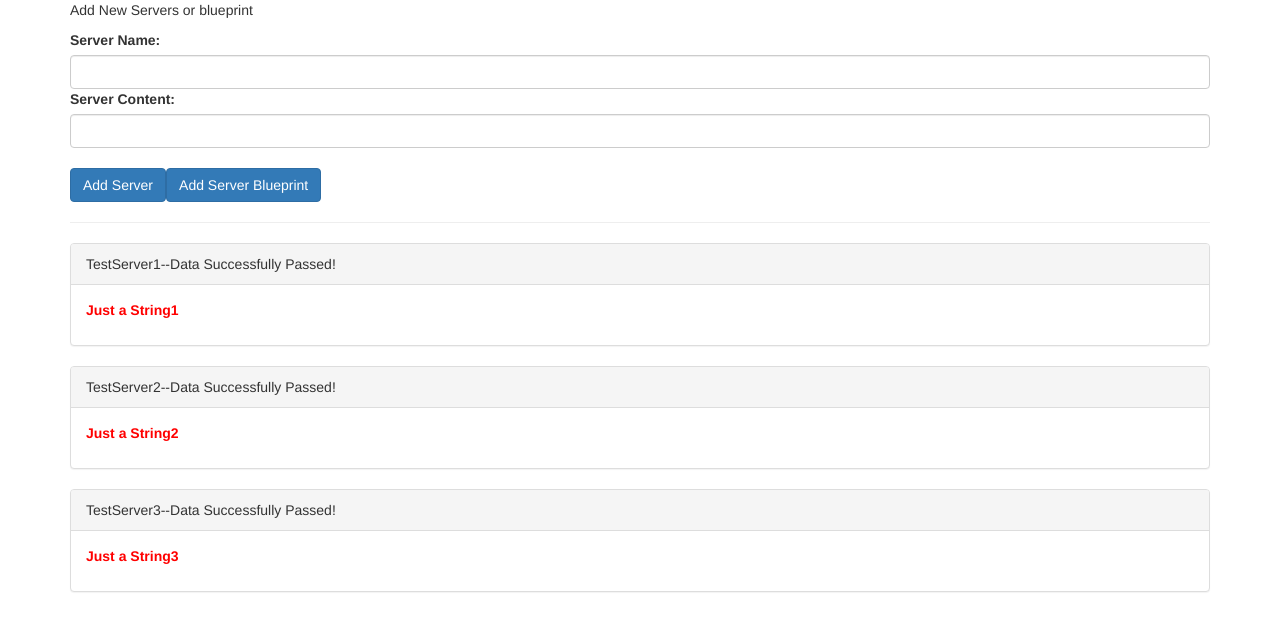
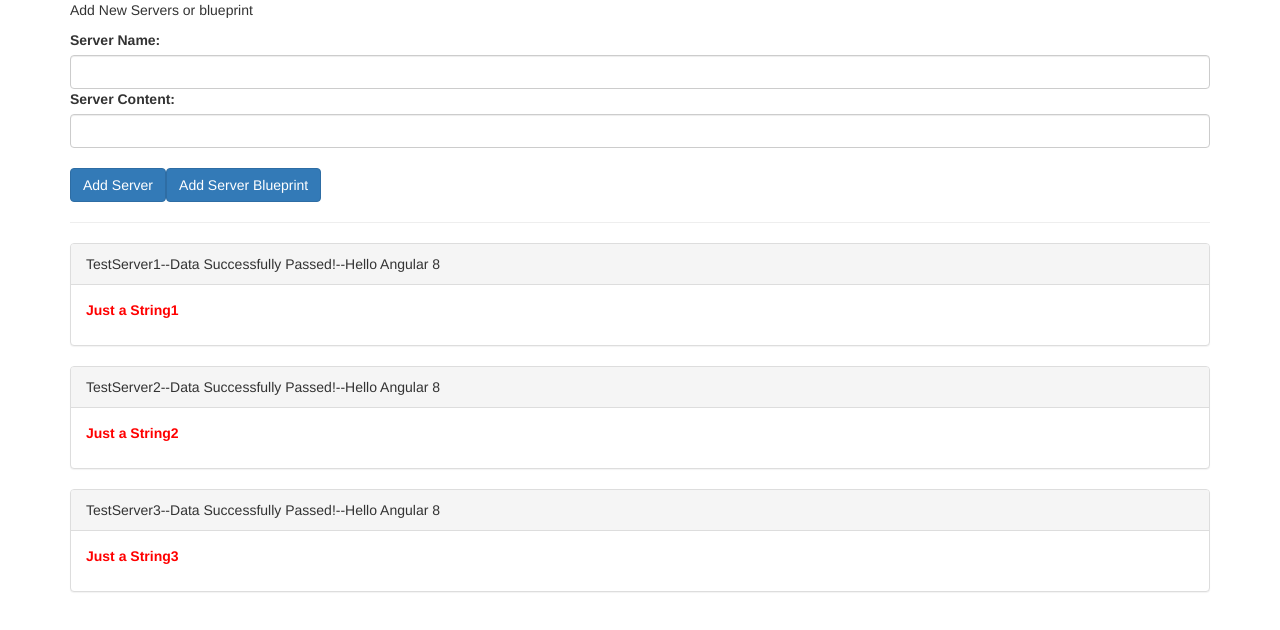
Before and after one commit to uzairqq/Angular-, an Angular app: page / in a window 1280 px wide. Shown: the top 630 px of the page. Built offline with nearby package versions, Linux system fonts and the light colour scheme.

Commit message:
Passing Data From Parent To Child Using @Input and Property binding

```diff
--- a/src/app/app.component.html
+++ b/src/app/app.component.html
@@ -19,6 +19,7 @@
                     *ngFor="let serverElement of serverElements"
                     [element]="serverElement"
                     [passing]="messageToPass"
+                    [sending]="messageToSend"
             ></app-server-element>
         </div>
     </div>
--- a/src/app/app.component.ts
+++ b/src/app/app.component.ts
@@ -8,7 +8,9 @@ import {Component} from '@angular/core';
 export class AppComponent {
     title = 'FirstProjectTheBasics';
 
-    messageToPass='Data Successfully Passed!';
+    messageToPass = 'Data Successfully Passed!';
+
+    messageToSend: string = 'Hello Angular 8';
 
     serverElements = [
         {type: 'server', name: 'TestServer1', content: 'Just a String1'},
--- a/src/app/server-element/server-element.component.html
+++ b/src/app/server-element/server-element.component.html
@@ -1,5 +1,5 @@
 <div class="panel panel-default">
-    <div class="panel-heading">{{element.name}}--{{passing}}</div>
+    <div class="panel-heading">{{element.name}}--{{passing}}--{{sending}}</div>
     <div class="panel-body">
         <p>
         <strong *ngIf="element.type==='server'" style="color: red">{{element.content}}</strong>
--- a/src/app/server-element/server-element.component.ts
+++ b/src/app/server-element/server-element.component.ts
@@ -9,6 +9,7 @@ export class ServerElementComponent implements OnInit {
 
     @Input() element: { type: string, name: string, content: string };
     @Input() passing: '';
+    @Input() sending:string='';
 
     constructor() {
     }
```
